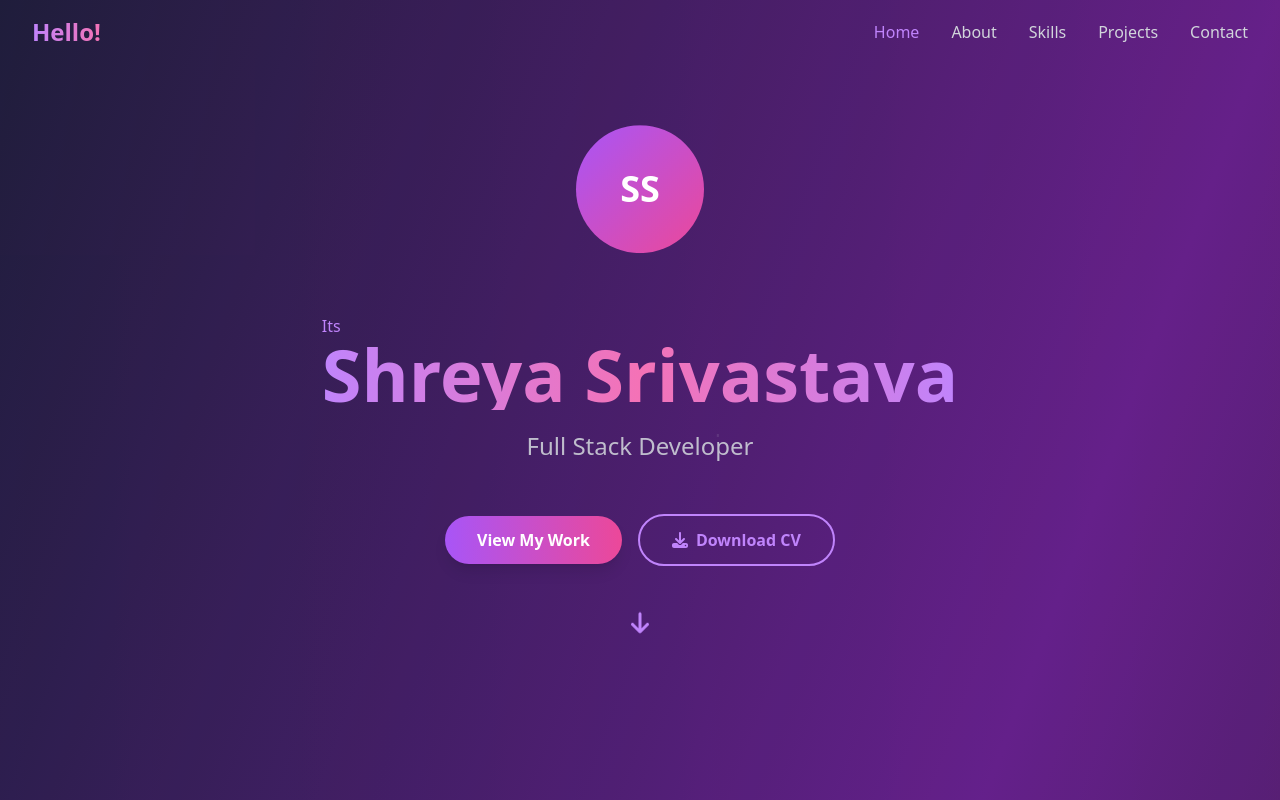
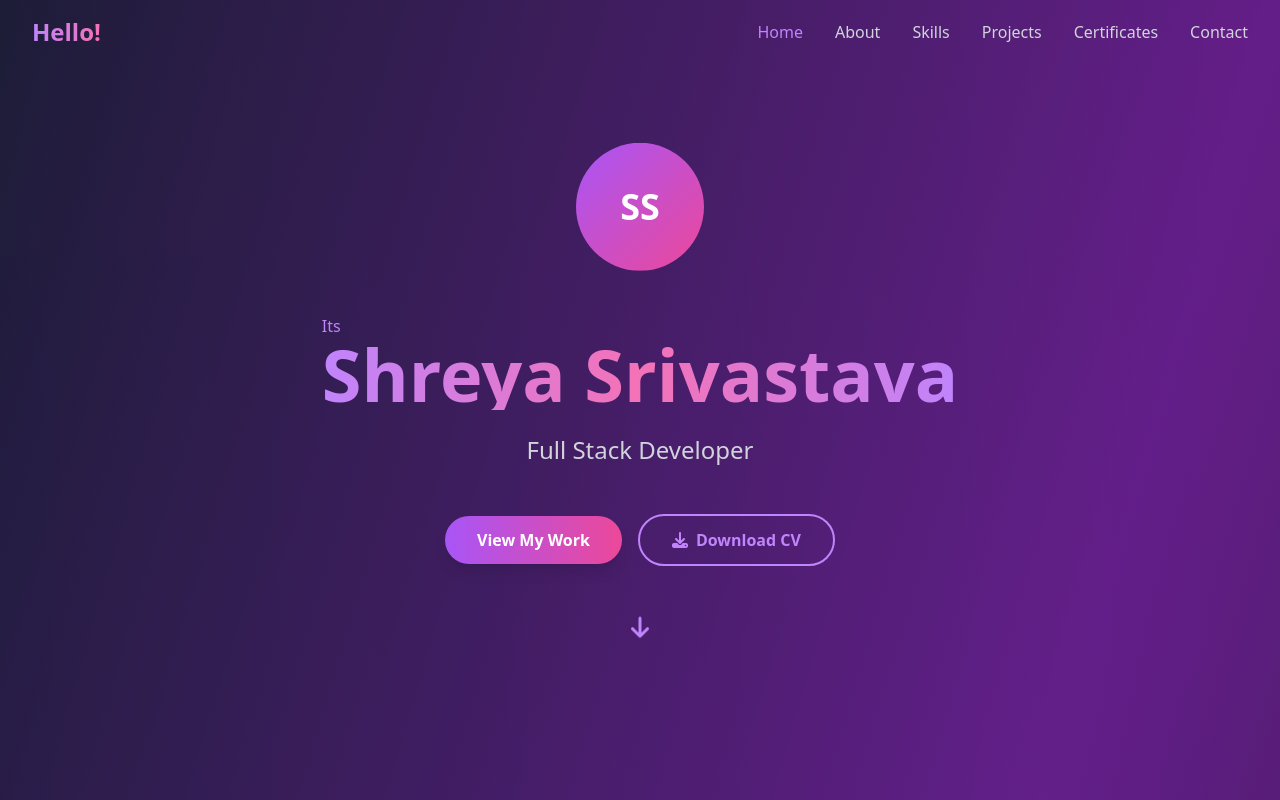
Before and after one commit to chiyaw/Portfolio, a React (Vite) app: page / in a window 1280 px wide. Shown: the top 800 px of the page. Built offline with nearby package versions, Linux system fonts and the light colour scheme.

Commit message:
add certificate section

```diff
--- a/src/Portfolio.jsx
+++ b/src/Portfolio.jsx
@@ -12,7 +12,9 @@ import {
   faLink,
   faEnvelope,
   faPhone,
-  faBriefcase
+  faBriefcase,
+  faCertificate,
+  faAward
 } from '@fortawesome/free-solid-svg-icons';
 import { faGithub, faLinkedin } from '@fortawesome/free-brands-svg-icons';
 import WeatherImg from './Assets/Weather-img.png';
@@ -83,6 +85,44 @@ const Portfolio = () => {
     }
   ];
 
+  const certificates = [
+    {
+      title: "Responsive Web Design",
+      issuer: "FreeCodeCamp",
+      date: "2021",
+      description: "Modern responsive design techniques using CSS Grid, Flexbox, and media queries for creating adaptive web layouts.",
+      verifyLink: "https://www.freecodecamp.org/certification/fccfcd1871a-e545-4bea-982b-337d372863a7/responsive-web-design"
+    },
+    {
+      title: "Research Paper Certificate",
+      issuer: "Academic Publication",
+      date: "2024",
+      description: "Research contribution in breast cancer detection and analysis using machine learning techniques.",
+      verifyLink: "https://github.com/chiyaw/Breast-Cancer/blob/main/Research-Paper-Certificate.pdf"
+    },
+    {
+      title: "Digital Marketing",
+      issuer: "Google",
+      date: "2023",
+      description: "Professional certification in Google tools and digital marketing fundamentals.",
+      verifyLink: "https://skillshop.exceedlms.com/student/award/KHtx2vzUSWw8ujWpUCbw6Ajo"
+    },
+    {
+      title: "Data Analysis with Python",
+      issuer: "FreeCodeCamp",
+      date: "2023",
+      description: "Comprehensive Python programming for data analysis including NumPy, Pandas, and data visualization.",
+      verifyLink: "https://www.freecodecamp.org/certification/fccfcd1871a-e545-4bea-982b-337d372863a7/data-analysis-with-python-v7"
+    },
+    {
+      title: "Git and GitHub Fundamentals",
+      issuer: "Le Wagon",
+      date: "2025",
+      description: "Introduction to version control, collaboration, and project management using Git and GitHub.",
+      verifyLink: "https://app.lewagon.school/certificates/is6pz3yi24"
+    }
+  ];
+
   const skills = [
     { name: "Frontend", icon: faLaptop, items: ["React", "TypeScript", "Tailwind CSS"] },
     { name: "Backend", icon: faBolt, items: ["Node.js", "Python", "PostgreSQL"] },
@@ -100,7 +140,7 @@ const Portfolio = () => {
               Hello!
             </div>
             <div className="hidden md:flex space-x-8">
-              {['home', 'about', 'skills', 'projects', 'contact'].map((item) => (
+              {['home', 'about', 'skills', 'projects', 'certificates', 'contact'].map((item) => (
                 <button
                   key={item}
                   onClick={() => scrollToSection(item)}
@@ -291,8 +331,54 @@ const Portfolio = () => {
         </div>
       </section>
 
+      {/* Certificates Section */}
+      <section id="certificates" className="py-20">
+        <div className="max-w-7xl mx-auto px-4 sm:px-6 lg:px-8">
+          <div className="text-center mb-16">
+            <h2 className="text-4xl md:text-5xl font-bold mb-4 bg-gradient-to-r from-purple-400 to-pink-400 bg-clip-text text-transparent">
+              Certifications
+            </h2>
+            <div className="w-24 h-1 bg-gradient-to-r from-purple-400 to-pink-400 mx-auto"></div>
+            <p className="text-lg text-gray-300 mt-6">
+              Continuous learning and professional development achievements
+            </p>
+          </div>
+          <div className="grid md:grid-cols-2 lg:grid-cols-3 gap-8">
+            {certificates.map((cert, index) => (
+              <div key={index} className="bg-gray-800/50 backdrop-blur-sm rounded-xl p-6 border border-purple-500/20 hover:border-purple-400/40 transition-all duration-300 hover:transform hover:scale-105 group">
+                <div className="flex items-center gap-3 mb-4">
+                  <div className="w-12 h-12 bg-gradient-to-br from-purple-500 to-pink-500 rounded-full flex items-center justify-center text-xl group-hover:scale-110 transition-transform duration-300">
+                    <FontAwesomeIcon icon={faCertificate} />
+                  </div>
+                  <div>
+                    <h3 className="text-lg font-semibold text-white">{cert.title}</h3>
+                    <p className="text-purple-300 text-sm">{cert.issuer}</p>
+                  </div>
+                </div>
+                <div className="mb-4">
+                  <div className="flex items-center gap-2 mb-2">
+                    <FontAwesomeIcon icon={faAward} className="text-pink-400 text-sm" />
+                    <span className="text-gray-300 text-sm">{cert.date}</span>
+                  </div>
+                  <p className="text-gray-300 text-sm leading-relaxed">{cert.description}</p>
+                </div>
+                <div className="pt-4 border-t border-gray-700/50">
+                  <a
+                    href={cert.verifyLink}
+                    className="inline-flex items-center gap-2 text-purple-400 hover:text-purple-300 transition-colors text-sm font-medium"
+                  >
+                    <FontAwesomeIcon icon={faLink} />
+                    Verify Certificate
+                  </a>
+                </div>
+              </div>
+            ))}
+          </div>
+        </div>
+      </section>
+
       {/* Contact Section */}
-      <section id="contact" className="py-20">
+      <section id="contact" className="py-20 bg-gray-900/50">
         <div className="max-w-7xl mx-auto px-4 sm:px-6 lg:px-8">
           <div className="text-center mb-16">
             <h2 className="text-4xl md:text-5xl font-bold mb-4 bg-gradient-to-r from-purple-400 to-pink-400 bg-clip-text text-transparent">
```
